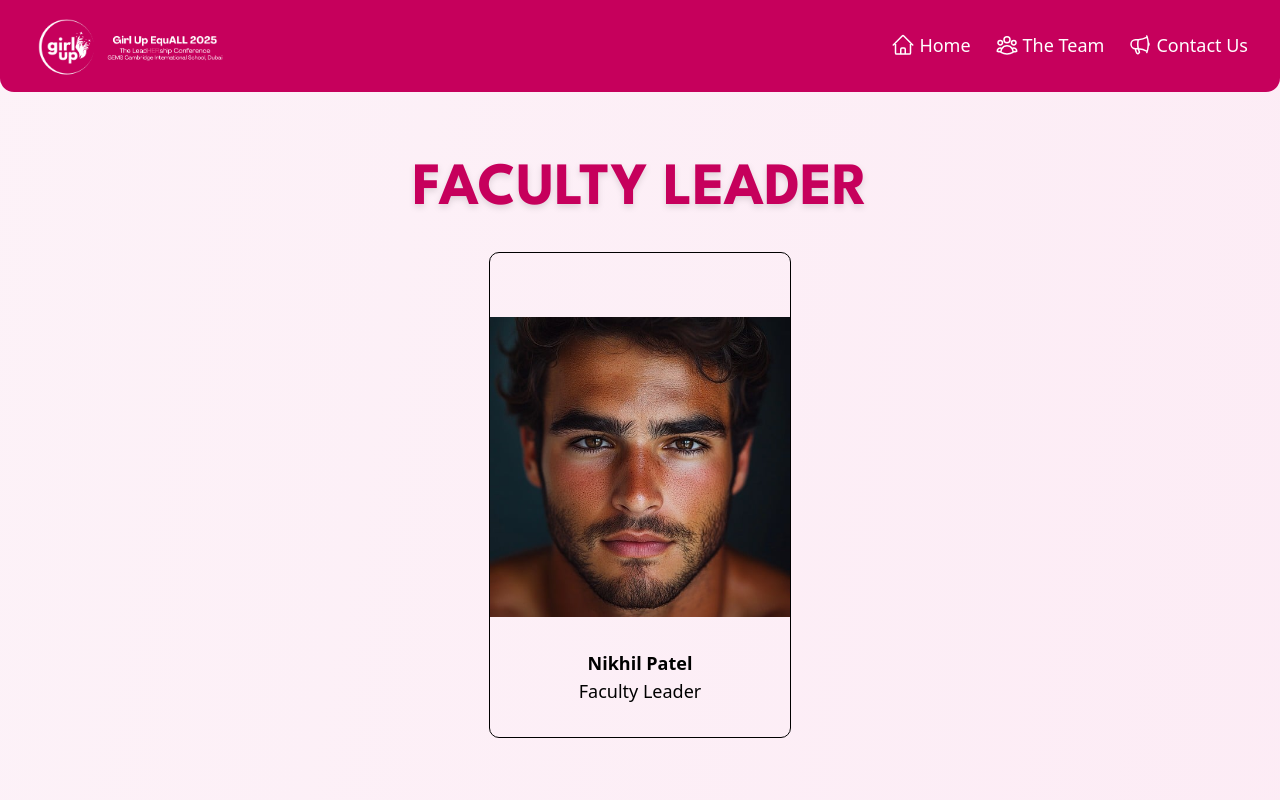
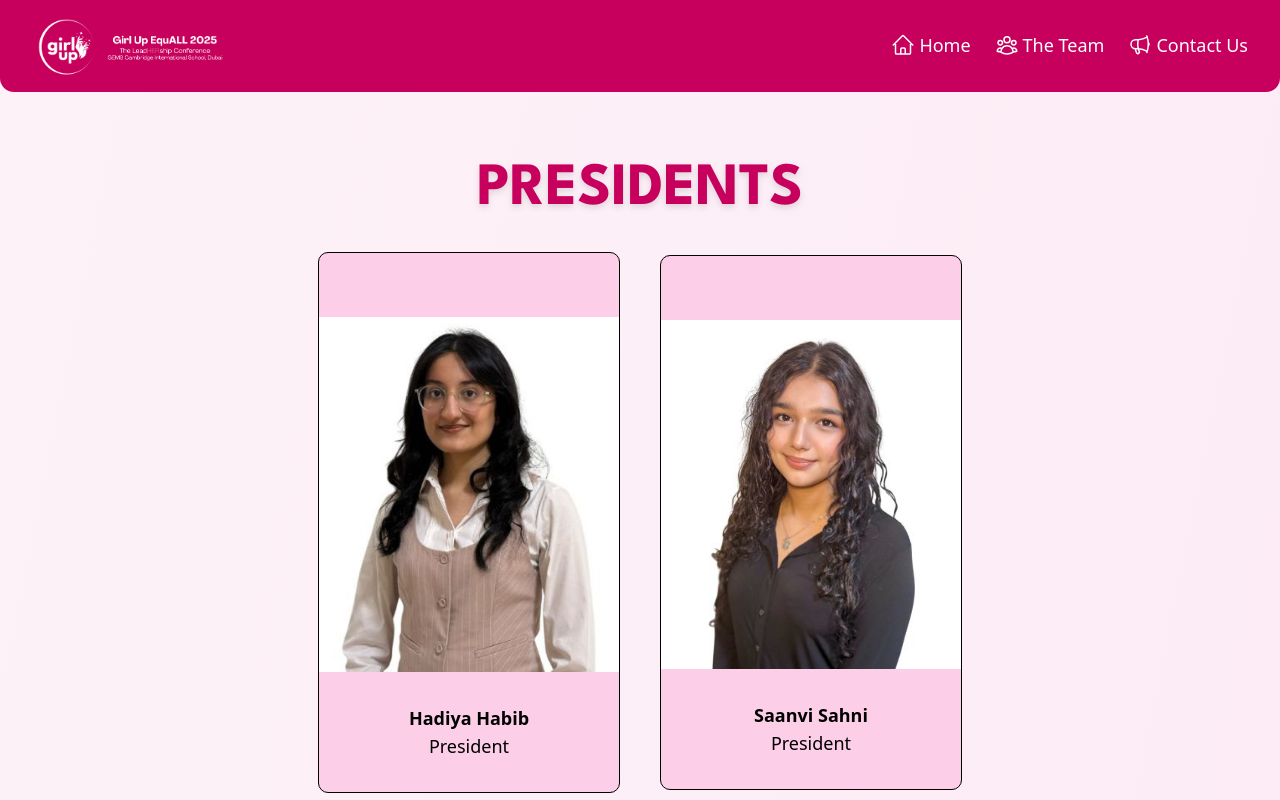
Before and after one commit to danielKinny/girl-up, a Next.js app: page /team in a window 1280 px wide. Shown: the top 800 px of the page. Built offline with nearby package versions, Linux system fonts and the light colour scheme; a web font is replaced by a local one.

Commit message:
adsasdasd

```diff
--- a/app/page.tsx
+++ b/app/page.tsx
@@ -4,10 +4,6 @@ import { Parallax, ParallaxLayer } from "@react-spring/parallax";
 import type { IParallax } from "@react-spring/parallax";
 import SplitText from "../components/SplitText/SplitText";
 import Image from "next/image";
-import {Carousel,
-  CarouselContent,
-  CarouselItem,
-} from "../components/ui/carousel"
 import {
   CalendarDaysIcon
 } from "@heroicons/react/24/outline";
@@ -296,7 +292,7 @@ export default function Home() {
             className="flex flex-col text-white league-spartan items-center justify-center gap-8 md:gap-16 px-4 md:px-0 mt-8 sm:mt-12 md:mt-20 min-h-[70vh]"
           >
             <div className="flex flex-col items-center w-full">
-              <div className="text-center w-full max-w-2xl md:max-w-4xl mt-4 sm:mt-8 mx-auto">
+              <div className="text-center w-full max-w-2xl md:max-w-7xl mt-4 sm:mt-8 mx-auto">
                 <h1 className="text-white text-center league-spartan font-extrabold text-3xl sm:text-4xl md:text-6xl">
                   GIRL UP - A UN INITIATIVE
                 </h1>
@@ -346,7 +342,7 @@ export default function Home() {
                 limitations.
               </div>
               </div>
-              <div className="bg-white/80 rounded-2xl shadow-2xl p-4 sm:p-6 md:p-10 max-w-lg md:max-w-2xl flex flex-col gap-4 border-2 border-[#b6b6e5] transition-all duration-300 hover:scale-102 hover:shadow-[0_8px_40px_0_rgba(80,0,120,0.15)] hover:bg-white/90 hover:backdrop-blur-md cursor-pointer min-w-[180px] min-h-[120px] w-full lg:w-[32vw] h-auto overflow-auto">
+              <div className="bg-white/80 rounded-2xl shadow-2xl p-4 sm:p-6 md:p-10 max-w-lg md:max-w-2xl flex flex-col gap-4 border-2 border-[#b6b6e5] transition-all duration-300 hover:scale-102 hover:shadow-[0_8px_40px_0_rgba(80,0,120,0.15)] hover:bg-white/90 hover:backdrop-blur-md cursor-pointer min-w-[180px] min-h-[120px] w-full lg:w-[32vw] overflow-auto">
               <h2 className="text-3xl sm:text-5xl md:text-7xl font-extrabold leading-tight mb-2 tracking-tight text-left text-purple-400">
                 OUR <span className="block">VISION!</span>
               </h2>
@@ -387,7 +383,7 @@ export default function Home() {
             }}
           >
             <div className="flex flex-col md:flex-row justify-center items-center h-full gap-6 md:gap-12 px-2 md:px-8 py-8">
-              <div className="text-white text-center md:text-left flex-1 mt-4 sm:mt-20">
+              <div className="text-white text-center md:text-left flex-1 mt-4 sm:mt-20 pl-[4vw]">
                 <h1 className="text-3xl sm:text-5xl md:text-7xl font-extrabold leading-tight mb-2 bg-clip-text pl-[3vw]">
                   Our Workshops
                 </h1>
@@ -399,22 +395,20 @@ export default function Home() {
                   succeed.
                 </div>
               </div>
-              <div className="w-full md:w-auto max-h-[60vh] md:max-h-[70vh] overflow-y-auto flex-1">
-                <Carousel orientation="vertical" opts={{ loop:true, align: "start", slidesToScroll: 1, containScroll: "trimSnaps" }} >
-                  <CarouselContent className="p-4 sm:p-6 md:p-8 gap-4">
+              <div className="w-full md:w-auto max-h-[60vh] md:max-h-[70vh] flex-1">
+                  <div className="p-4 sm:p-6 md:p-8 flex-col flex gap-4 ">
                     {workshops.map((workshop) => (
-                      <CarouselItem
+                      <div
                         key={workshop.id}
-                        className="bg-white/70 basis-full backdrop-blur-lg border border-white/60 rounded-2xl shadow-2xl min-h-[15vh] flex items-center justify-center p-0 max-w-xl h-full"
+                        className="bg-white/70 backdrop-blur-lg border border-white/60 rounded-2xl shadow-2xl min-h-[15vh] flex items-center justify-center p-0 max-w-xl h-full"
                       >
                         <div className="p-4 sm:p-6 w-full league-spartan text-gray-900 text-center">
                           <h3 className="text-xl sm:text-2xl md:text-3xl font-bold mb-2">{workshop.name}</h3>
                           <p className="text-sm sm:text-base font-medium opacity-80">{workshop.description}</p>
                         </div>
-                      </CarouselItem>
+                      </div>
                     ))}
-                  </CarouselContent>
-                </Carousel>
+                  </div>
               </div>
             </div>
           </ParallaxLayer>
--- a/app/team/page.tsx
+++ b/app/team/page.tsx
@@ -15,17 +15,19 @@ interface TeamMember {
 const presidents: TeamMember[] = [
     {
         id: 1,
+        name: "Hadiya Habib",
+        role: "President",
+        image: "/team/Hadiya1.jpg",
+        bio: "Hadiya is a dedicated advocate for women's rights and works tirelessly to empower young girls."
+
+    },
+    {
+        id: 2,
         name: "Saanvi Sahni",
         role: "President",
         image: "/team/Saanvi.jpg",
         bio: "Saanvi is a passionate advocate for gender equality and leads our team with vision and empathy."
-    },
-    {
-        id: 2,
-        name: "Hadiya Habib",
-        role: "President",
-        image: "/team/Hadiya1.jpg",
-        bio: "Hadiya is a dedicated advocate for women's rights and works tirelessly to empower young girls."
+
     },
 ]
 
@@ -166,19 +168,9 @@ const finance: TeamMember[] = [
     }
 ];
 
-const facultyLeader : TeamMember[] = [
-    {
-        id: 1,
-        name: "Nikhil Patel",
-        role: "Faculty Leader",
-        image: "/hi.jpg",
-        bio: "Alice is passionate about building scalable web applications and leading teams to success."
-    }
-]
-
 const memberCard = (member: TeamMember, idx: number) => {
     return (
-        <div className='border border-black py-8 text-black rounded-lg min-h-4xl'  key={idx}>
+        <div className='border border-black py-8 text-black rounded-lg min-h-4x bg-pink-200'  key={idx}>
             <Image width={300} height={464} className="overflow-auto py-8 object-contain" src={member.image} alt={member.name}/>
             <h3 className="text-lg text-center font-bold">{member.name}</h3>
             <p className="text-lg text-center">{member.role}</p>
@@ -200,7 +192,6 @@ const TeamPage = () => {
 
             <main className="pt-32 max-w-6xl mx-auto px-4">
                 {[
-                    { title: 'FACULTY LEADER', data: facultyLeader },
                     { title: 'PRESIDENTS', data: presidents },
                     { title: 'VICE PRESIDENT', data: vicePresidents},
                     { title: 'CONFERENCE MANAGEMENT', data: conferenceManagement},
--- a/components/nav.tsx
+++ b/components/nav.tsx
@@ -47,7 +47,7 @@ export default function Nav() {
           <span className={`block w-6 h-0.5 bg-white transition-all duration-300 ${menuOpen ? '-rotate-45 -translate-y-2' : ''}`}></span>
         </button>
         <ul
-          className={`md:hidden absolute top-full left-0 w-full bg-black bg-opacity-95 text-white text-lg flex flex-col items-center space-y-6 py-8 transition-all duration-300 z-20 ${menuOpen ? 'opacity-100 pointer-events-auto' : 'opacity-0 pointer-events-none'}`}
+          className={`md:hidden absolute top-full left-0 w-full bg-white bg-opacity-95 text-black text-lg flex flex-col items-center space-y-6 py-8 transition-all duration-300 z-20 ${menuOpen ? 'opacity-100 pointer-events-auto' : 'opacity-0 pointer-events-none'}`}
         >
           <li>
             <Link href="/" className="hover:text-pink-400" onClick={() => setMenuOpen(false)}>
```
